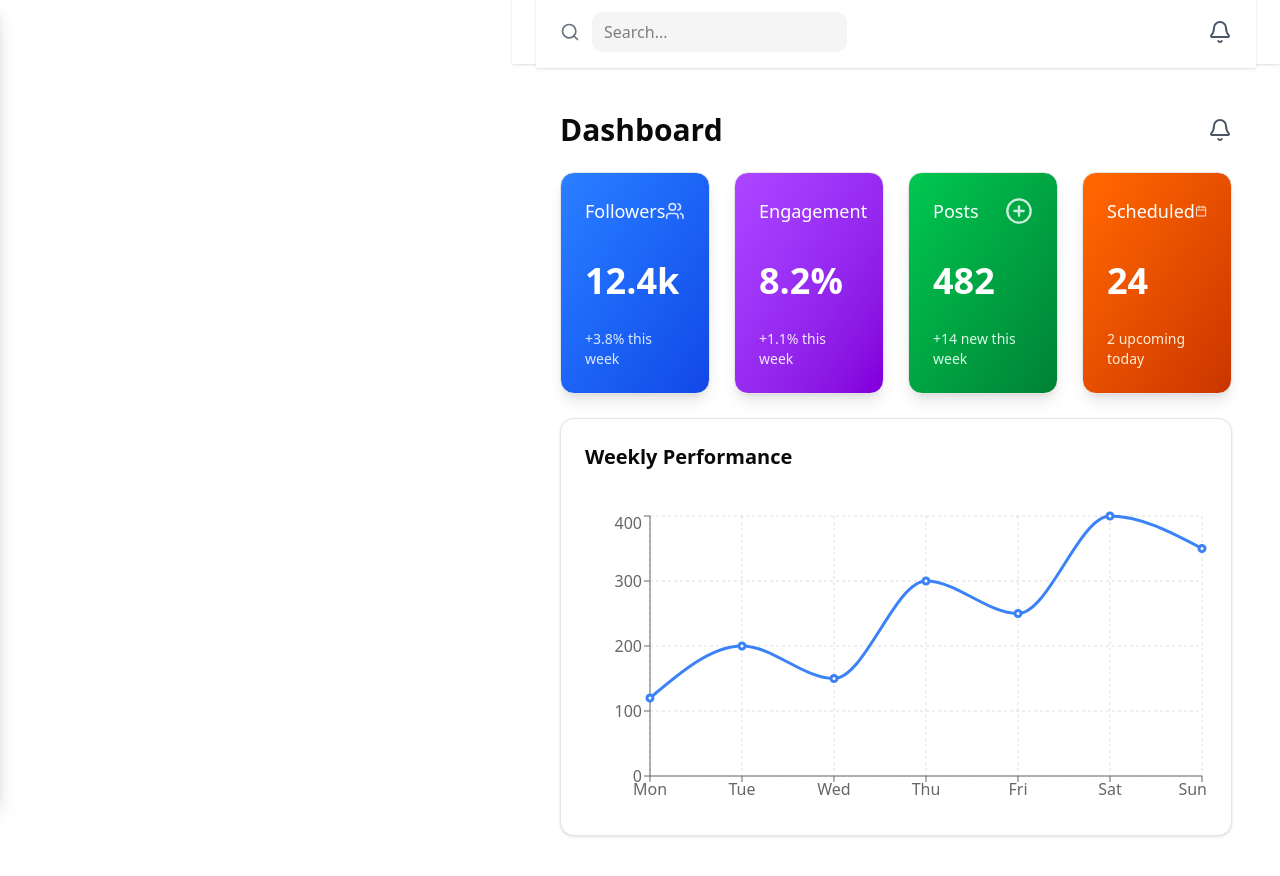
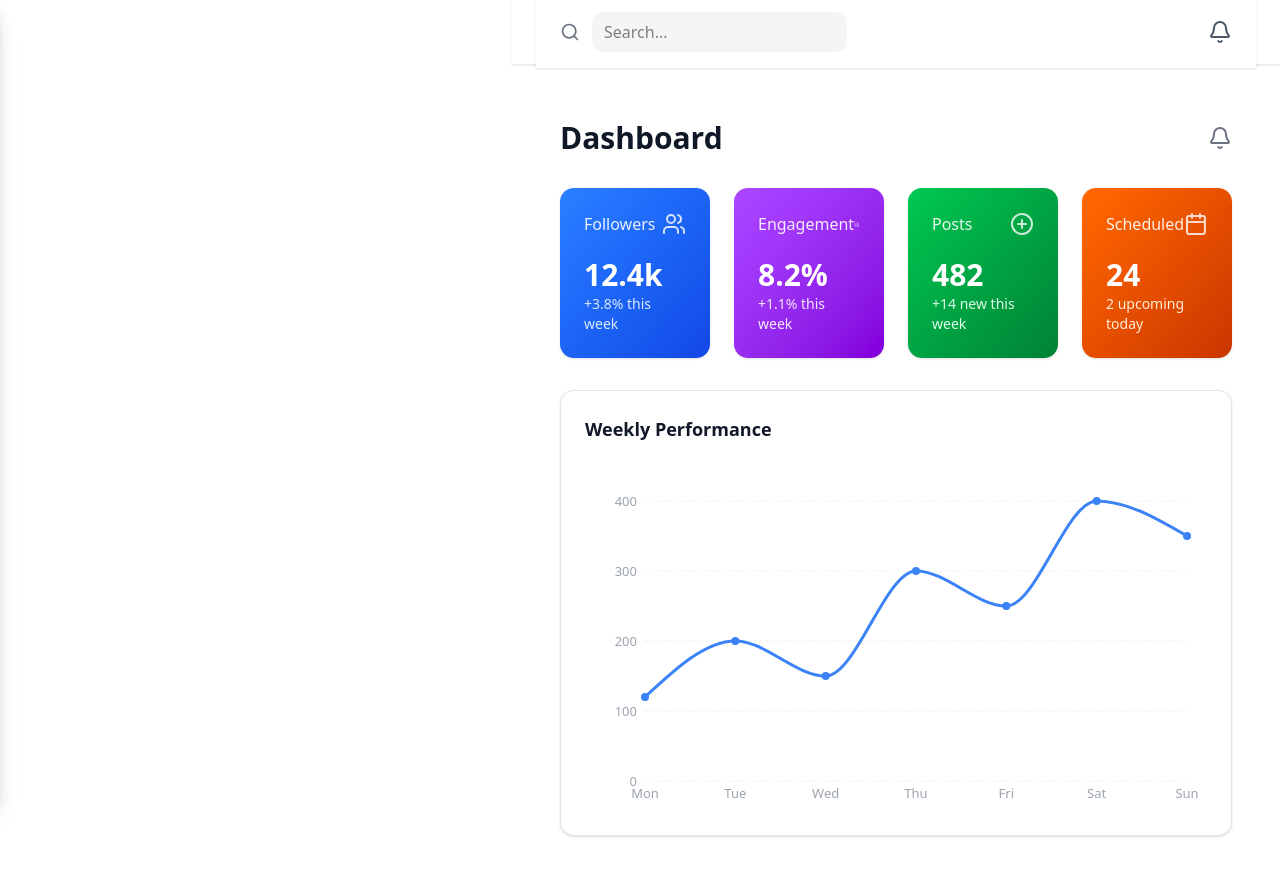
Before and after one commit to LIKITHSJ/socialflow-ai, a Next.js app in the folder frontend/: page /dashboard in a window 1280 px wide. Shown: the top 876 px of the page. Built offline with nearby package versions, Linux system fonts and the light colour scheme.

Commit message:
Redesign dashboard with colorful stat cards and engagement chart

```diff
--- a/frontend/app/dashboard/page.tsx
+++ b/frontend/app/dashboard/page.tsx
@@ -14,65 +14,57 @@ const chartData = [
   { name: "Sun", value: 350 },
 ];
 
+const STAT_CARDS = [
+  { label: "Followers", value: "12.4k", change: "+3.8% this week", icon: Users, gradient: "from-blue-500 to-blue-700", tint: "text-blue-100" },
+  { label: "Engagement", value: "8.2%", change: "+1.1% this week", icon: BarChart3, gradient: "from-purple-500 to-purple-700", tint: "text-purple-100" },
+  { label: "Posts", value: "482", change: "+14 new this week", icon: PlusCircle, gradient: "from-green-500 to-green-700", tint: "text-green-100" },
+  { label: "Scheduled", value: "24", change: "2 upcoming today", icon: Calendar, gradient: "from-orange-500 to-orange-700", tint: "text-orange-100" },
+];
+
 export default function DashboardPage() {
   return (
-    <div className="p-6 space-y-6">
+    <div className="max-w-7xl mx-auto px-6 py-8 space-y-8">
 
       <div className="flex items-center justify-between">
-        <h1 className="text-3xl font-semibold">Dashboard</h1>
-        <Bell className="w-6 h-6 text-gray-600 dark:text-gray-300 cursor-pointer" />
+        <h1 className="text-3xl font-semibold text-gray-900">Dashboard</h1>
+        <Bell className="w-6 h-6 text-gray-500 hover:text-gray-700 cursor-pointer transition-colors" />
       </div>
 
-      <div className="grid grid-cols-1 md:grid-cols-4 gap-6">
-
-        <Card className="p-6 bg-gradient-to-br from-blue-500 to-blue-700 text-white shadow-lg rounded-xl">
-          <div className="flex items-center justify-between">
-            <h2 className="text-lg font-medium">Followers</h2>
-            <Users className="w-7 h-7 opacity-80" />
-          </div>
-          <p className="text-4xl font-bold mt-3">12.4k</p>
-          <p className="text-sm mt-1 text-blue-100">+3.8% this week</p>
-        </Card>
-
-        <Card className="p-6 bg-gradient-to-br from-purple-500 to-purple-700 text-white shadow-lg rounded-xl">
-          <div className="flex items-center justify-between">
-            <h2 className="text-lg font-medium">Engagement</h2>
-            <BarChart3 className="w-7 h-7 opacity-80" />
-          </div>
-          <p className="text-4xl font-bold mt-3">8.2%</p>
-          <p className="text-sm mt-1 text-purple-100">+1.1% this week</p>
-        </Card>
-
-        <Card className="p-6 bg-gradient-to-br from-green-500 to-green-700 text-white shadow-lg rounded-xl">
-          <div className="flex items-center justify-between">
-            <h2 className="text-lg font-medium">Posts</h2>
-            <PlusCircle className="w-7 h-7 opacity-80" />
-          </div>
-          <p className="text-4xl font-bold mt-3">482</p>
-          <p className="text-sm mt-1 text-green-100">+14 new this week</p>
-        </Card>
-
-        <Card className="p-6 bg-gradient-to-br from-orange-500 to-orange-700 text-white shadow-lg rounded-xl">
-          <div className="flex items-center justify-between">
-            <h2 className="text-lg font-medium">Scheduled</h2>
-            <Calendar className="w-7 h-7 opacity-80" />
-          </div>
-          <p className="text-4xl font-bold mt-3">24</p>
-          <p className="text-sm mt-1 text-orange-100">2 upcoming today</p>
-        </Card>
-
+      <div className="grid grid-cols-1 sm:grid-cols-2 lg:grid-cols-4 gap-6">
+        {STAT_CARDS.map(({ label, value, change, icon: Icon, gradient, tint }) => (
+          <Card
+            key={label}
+            className={`p-6 bg-gradient-to-br ${gradient} text-white shadow-sm rounded-xl border-0 flex flex-col justify-between min-h-[152px]`}
+          >
+            <div className="flex items-center justify-between">
+              <h2 className="text-base font-medium text-white/90">{label}</h2>
+              <Icon className="w-6 h-6 opacity-80" />
+            </div>
+            <div className="space-y-1">
+              <p className="text-3xl font-bold leading-none">{value}</p>
+              <p className={`text-sm ${tint}`}>{change}</p>
+            </div>
+          </Card>
+        ))}
       </div>
 
-      <Card className="p-6 shadow rounded-xl dark:bg-neutral-900">
-        <h2 className="text-xl font-semibold mb-4">Weekly Performance</h2>
+      <Card className="p-6 shadow-sm rounded-xl dark:bg-neutral-900">
+        <h2 className="text-lg font-semibold mb-6 text-gray-900 dark:text-white">Weekly Performance</h2>
 
-        <ResponsiveContainer width="100%" height={300}>
-          <LineChart data={chartData}>
-            <CartesianGrid strokeDasharray="3 3" stroke="#ddd" />
-            <XAxis dataKey="name" />
-            <YAxis />
-            <Tooltip />
-            <Line type="monotone" dataKey="value" stroke="#3b82f6" strokeWidth={3} />
+        <ResponsiveContainer width="100%" height={320}>
+          <LineChart data={chartData} margin={{ top: 10, right: 20, left: 0, bottom: 0 }}>
+            <CartesianGrid strokeDasharray="3 3" stroke="#f0f0f0" vertical={false} />
+            <XAxis dataKey="name" stroke="#9ca3af" fontSize={13} tickLine={false} axisLine={false} />
+            <YAxis stroke="#9ca3af" fontSize={13} tickLine={false} axisLine={false} />
+            <Tooltip contentStyle={{ borderRadius: 8, border: "1px solid #e5e7eb" }} />
+            <Line
+              type="monotone"
+              dataKey="value"
+              stroke="#3b82f6"
+              strokeWidth={3}
+              dot={{ r: 4, fill: "#3b82f6", strokeWidth: 0 }}
+              activeDot={{ r: 6 }}
+            />
           </LineChart>
         </ResponsiveContainer>
       </Card>
```
Also changed, not shown: frontend/package.json (+8 -6 lines), 1 other file (tests, documents, lock files or other folders).
